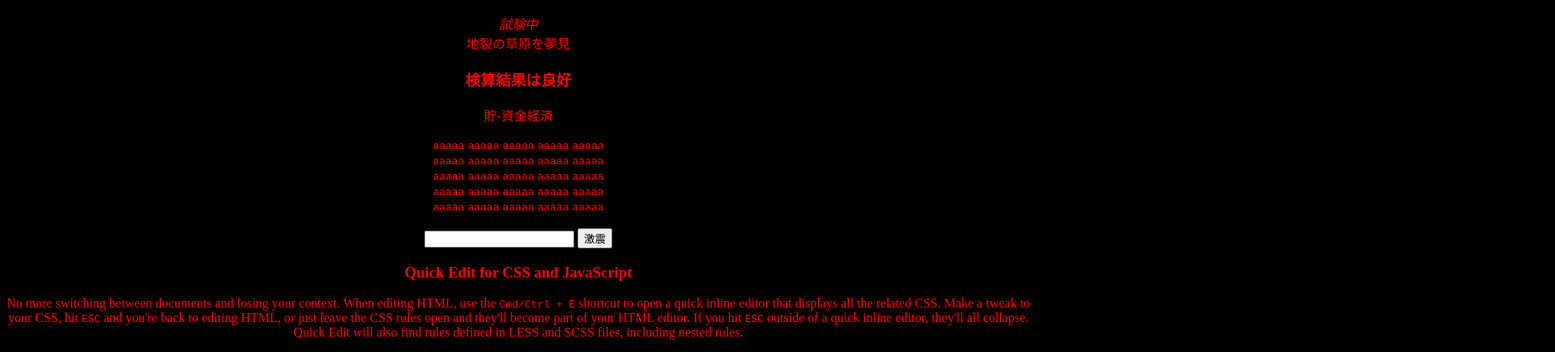
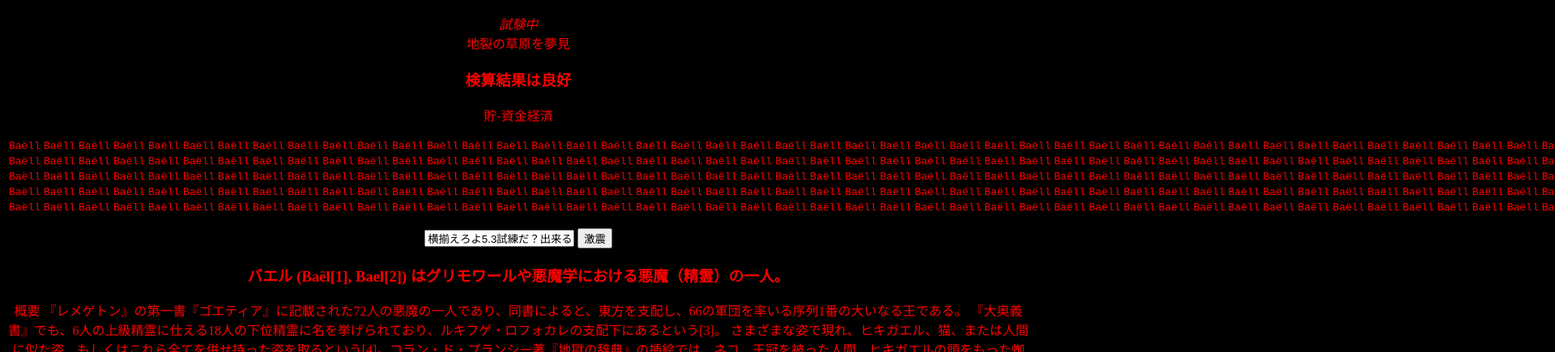
Before and after one commit to suzu555/hand-b-wizard, a plain HTML site: page index.html in a window 1280 px wide. Shown: the part 113-548 px from the top of the page at 81% size, 1920 px wide, since content can reach past the window. Drawn offline with Linux system fonts and the light colour scheme.

Commit message:
5.3なら出来る

```diff
--- a/index.html
+++ b/index.html
@@ -17,25 +17,29 @@
 		</p>
 		<samp>
 			<table>
-			<tr><td>aaaaa</td><td>aaaaa</td><td>aaaaa</td><td>aaaaa</td><td>aaaaa</td></tr>
-			<tr><td>aaaaa</td><td>aaaaa</td><td>aaaaa</td><td>aaaaa</td><td>aaaaa</td></tr>
-			<tr><td>aaaaa</td><td>aaaaa</td><td>aaaaa</td><td>aaaaa</td><td>aaaaa</td></tr>
-			<tr><td>aaaaa</td><td>aaaaa</td><td>aaaaa</td><td>aaaaa</td><td>aaaaa</td></tr>
-			<tr><td>aaaaa</td><td>aaaaa</td><td>aaaaa</td><td>aaaaa</td><td>aaaaa</td></tr>
+			<tr><td>Baëll<td>Baëll</td><td>Baëll</td><td>Baëll</td><td>Baëll</td><td>Baëll<td>Baëll</td><td>Baëll</td><td>Baëll</td><td>Baëll</td><td>Baëll<td>Baëll</td><td>Baëll</td><td>Baëll</td><td>Baëll</td><td>Baëll<td>Baëll</td><td>Baëll</td><td>Baëll</td><td>Baëll</td><td>Baëll<td>Baëll</td><td>Baëll</td><td>Baëll</td><td>Baëll</td><td>Baëll<td>Baëll</td><td>Baëll</td><td>Baëll</td><td>Baëll</td><td>Baëll<td>Baëll</td><td>Baëll</td><td>Baëll</td><td>Baëll</td><td>Baëll<td>Baëll</td><td>Baëll</td><td>Baëll</td><td>Baëll</td><td>Baëll<td>Baëll</td><td>Baëll</td><td>Baëll</td><td>Baëll</td></tr>
+			<tr><td>Baëll<td>Baëll</td><td>Baëll</td><td>Baëll</td><td>Baëll</td><td>Baëll<td>Baëll</td><td>Baëll</td><td>Baëll</td><td>Baëll</td><td>Baëll<td>Baëll</td><td>Baëll</td><td>Baëll</td><td>Baëll</td><td>Baëll<td>Baëll</td><td>Baëll</td><td>Baëll</td><td>Baëll</td><td>Baëll<td>Baëll</td><td>Baëll</td><td>Baëll</td><td>Baëll</td><td>Baëll<td>Baëll</td><td>Baëll</td><td>Baëll</td><td>Baëll</td><td>Baëll<td>Baëll</td><td>Baëll</td><td>Baëll</td><td>Baëll</td><td>Baëll<td>Baëll</td><td>Baëll</td><td>Baëll</td><td>Baëll</td><td>Baëll<td>Baëll</td><td>Baëll</td><td>Baëll</td><td>Baëll</td></tr>
+			<tr><td>Baëll<td>Baëll</td><td>Baëll</td><td>Baëll</td><td>Baëll</td><td>Baëll<td>Baëll</td><td>Baëll</td><td>Baëll</td><td>Baëll</td><td>Baëll<td>Baëll</td><td>Baëll</td><td>Baëll</td><td>Baëll</td><td>Baëll<td>Baëll</td><td>Baëll</td><td>Baëll</td><td>Baëll</td><td>Baëll<td>Baëll</td><td>Baëll</td><td>Baëll</td><td>Baëll</td><td>Baëll<td>Baëll</td><td>Baëll</td><td>Baëll</td><td>Baëll</td><td>Baëll<td>Baëll</td><td>Baëll</td><td>Baëll</td><td>Baëll</td><td>Baëll<td>Baëll</td><td>Baëll</td><td>Baëll</td><td>Baëll</td><td>Baëll<td>Baëll</td><td>Baëll</td><td>Baëll</td><td>Baëll</td></tr>
+			<tr><td>Baëll<td>Baëll</td><td>Baëll</td><td>Baëll</td><td>Baëll</td><td>Baëll<td>Baëll</td><td>Baëll</td><td>Baëll</td><td>Baëll</td><td>Baëll<td>Baëll</td><td>Baëll</td><td>Baëll</td><td>Baëll</td><td>Baëll<td>Baëll</td><td>Baëll</td><td>Baëll</td><td>Baëll</td><td>Baëll<td>Baëll</td><td>Baëll</td><td>Baëll</td><td>Baëll</td><td>Baëll<td>Baëll</td><td>Baëll</td><td>Baëll</td><td>Baëll</td><td>Baëll<td>Baëll</td><td>Baëll</td><td>Baëll</td><td>Baëll</td><td>Baëll<td>Baëll</td><td>Baëll</td><td>Baëll</td><td>Baëll</td><td>Baëll<td>Baëll</td><td>Baëll</td><td>Baëll</td><td>Baëll</td></tr>
+			<tr><td>Baëll<td>Baëll</td><td>Baëll</td><td>Baëll</td><td>Baëll</td><td>Baëll<td>Baëll</td><td>Baëll</td><td>Baëll</td><td>Baëll</td><td>Baëll<td>Baëll</td><td>Baëll</td><td>Baëll</td><td>Baëll</td><td>Baëll<td>Baëll</td><td>Baëll</td><td>Baëll</td><td>Baëll</td><td>Baëll<td>Baëll</td><td>Baëll</td><td>Baëll</td><td>Baëll</td><td>Baëll<td>Baëll</td><td>Baëll</td><td>Baëll</td><td>Baëll</td><td>Baëll<td>Baëll</td><td>Baëll</td><td>Baëll</td><td>Baëll</td><td>Baëll<td>Baëll</td><td>Baëll</td><td>Baëll</td><td>Baëll</td><td>Baëll<td>Baëll</td><td>Baëll</td><td>Baëll</td><td>Baëll</td></tr>
 			</table>
 			<br>
 		</samp>
-		<input type="text" name"number">
+		<input type="text" name"number" value="横揃えろよ5.3試練だ？出来るだろお前">
 		<input type="submit" value="激震">
 
-        <h3>Quick Edit for CSS and JavaScript</h3>
+		<h3>バエル (Baël[1], Bael[2]) はグリモワールや悪魔学における悪魔（精霊）の一人。 </h3>
 		<p>
-            No more switching between documents and losing your context. When editing HTML, use the
-            <kbd>Cmd/Ctrl + E</kbd> shortcut to open a quick inline editor that displays all the related CSS.
-            Make a tweak to your CSS, hit <kbd>ESC</kbd> and you're back to editing HTML, or just leave the
-            CSS rules open and they'll become part of your HTML editor. If you hit <kbd>ESC</kbd> outside of
-            a quick inline editor, they'll all collapse. Quick Edit will also find rules defined in LESS and
-            SCSS files, including nested rules.
+概要
+
+『レメゲトン』の第一書『ゴエティア』に記載された72人の悪魔の一人であり、同書によると、東方を支配し、66の軍団を率いる序列1番の大いなる王である。
+
+『大奥義書』でも、6人の上級精霊に仕える18人の下位精霊に名を挙げられており、ルキフゲ・ロフォカレの支配下にあるという[3]。
+
+さまざまな姿で現れ、ヒキガエル、猫、または人間に似た姿、もしくはこれら全てを併せ持った姿を取るという[4]。コラン・ド・プランシー著『地獄の辞典』の挿絵では、ネコ、王冠を被った人間、ヒキガエルの頭をもった蜘蛛の姿で描かれている。しわがれた声で話し、人を不可視にしたり、知恵を与えたりする力を持つという[5]。戦いに強いと言われることもある[6]。
+『ゴエティア』に記されたバエルのシジル
+
+バエルはしばしば古代セム人の神バアル（バール）と結びつけられる。コラン・ド・プランシーの『地獄の辞典』では「バエル」は「バール」と別項目となっているが、両者の同一視についても触れられている[6]。A. E. ウェイトはグリモワールの魔術を批判的に紹介した『儀式魔術の書』（初版『黒魔術と契約の書』）において、『ゴエティア』と『大奥義書』のバエルについて Baal という綴りを用いた[7]。フレッド・ゲティングズは『悪魔の事典』において、バエルはバアルの別名であると述べている[8]。
 		</p>
 		<table>
 		<tr><td>
```
Lines whose indentation alone changed are shown as unchanged.
